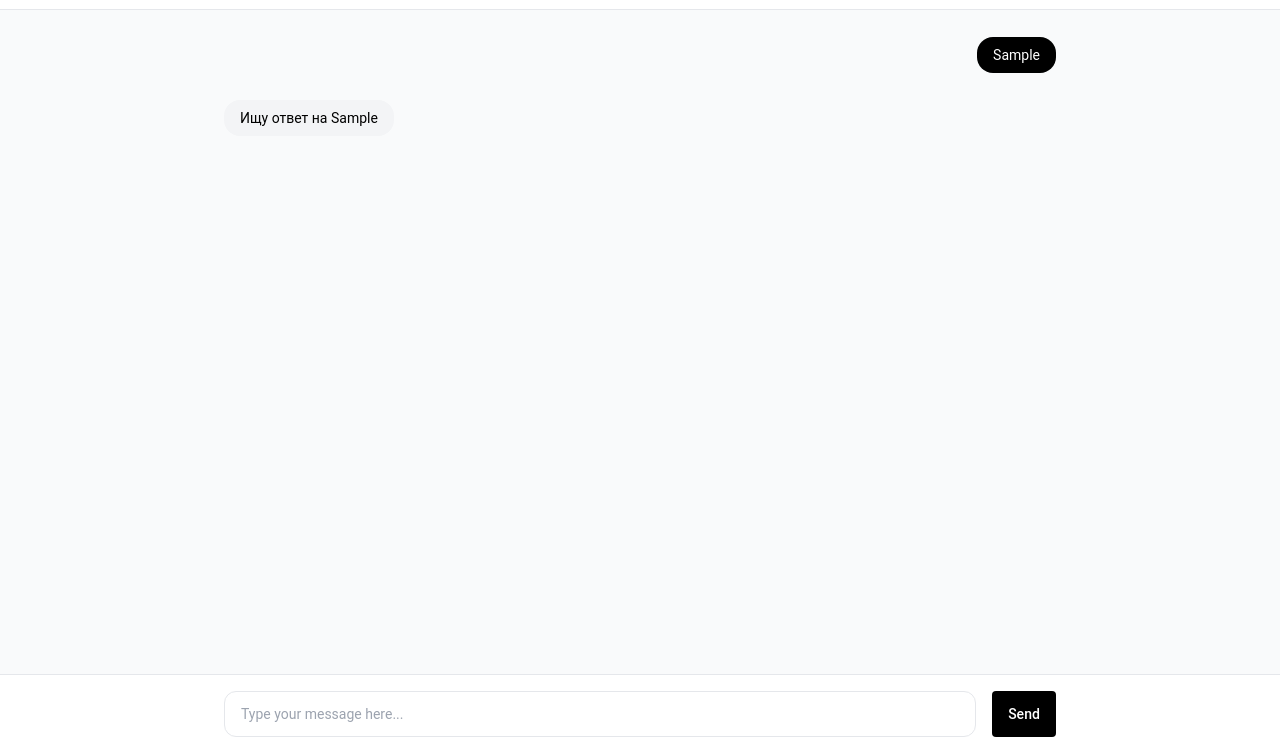
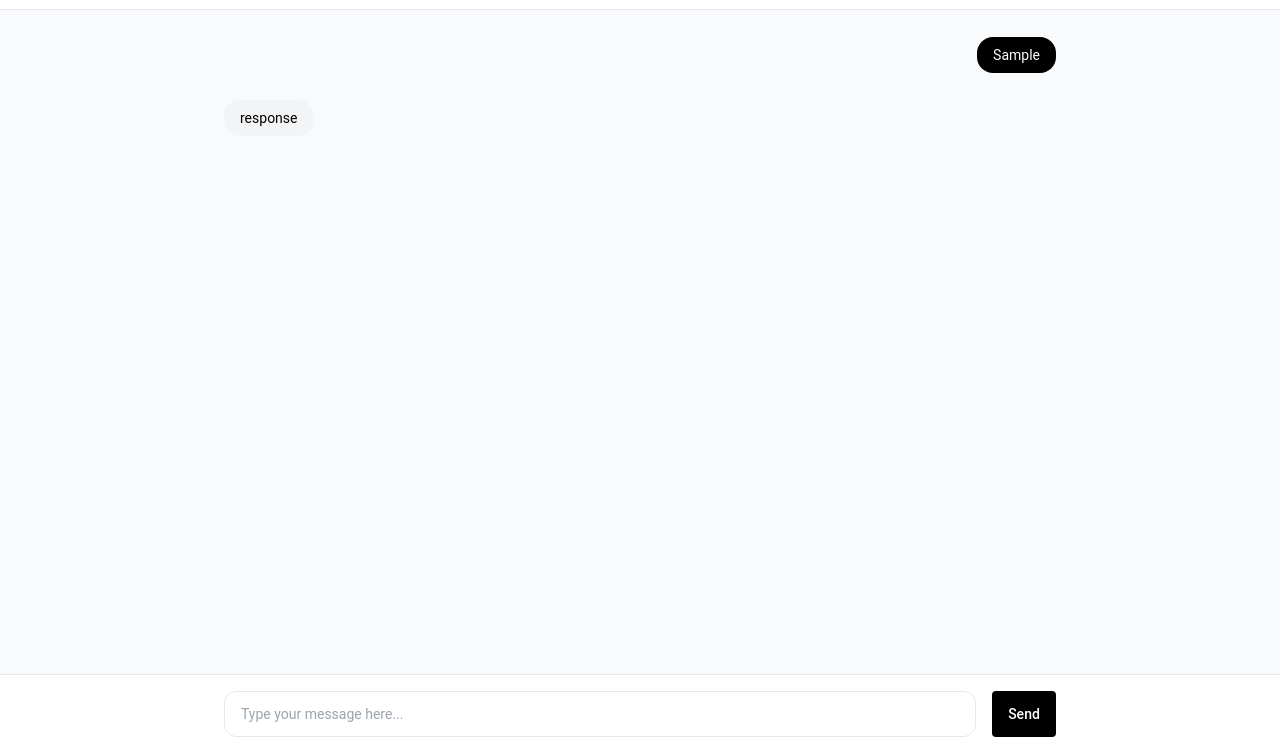
Before and after one commit to ArginP/llm-frontend, a website built with Vite: page index.html in a window 1280 px wide. Both pictures are taken after typing "Sample" into the empty fields and a click on the button "Send". Shown: the part 47-800 px from the top of the page. Built offline with nearby package versions, Linux system fonts and the light colour scheme.

Commit message:
fix: better autoscroll behavior on rapid input, improve dialog markup generation logic

```diff
--- a/src/main.js
+++ b/src/main.js
@@ -37,19 +37,13 @@ inputBtn.addEventListener('click', event => {
     if (inputField.value.trim()) {
 
         // Удержание скролла чата в нижнем положении:
-        const isScrolledToBottom = dialogWrapper.scrollHeight - dialogWrapper.clientHeight <= dialogWrapper.scrollTop + 1
+        const isScrolledToBottom = dialogWrapper.scrollHeight - dialogWrapper.clientHeight <= dialogWrapper.scrollTop + 10
 
-        const newMessageNode = document.createElement('span');
-        newMessageNode.innerHTML = userMessageHtml(inputField.value);
-
-        dialog.appendChild(newMessageNode);
-
-        const newReplyNode = document.createElement('span');
-        newReplyNode.innerHTML = assistantMessageHtml(`Ищу ответ на ${inputField.value}`);
-
-        dialog.appendChild(newReplyNode);
+        dialog.innerHTML = dialog.innerHTML + userMessageHtml(inputField.value);
 
         body.classList.remove('initial')
+
+        dialog.innerHTML = dialog.innerHTML + assistantMessageHtml('response');
 
         if (isScrolledToBottom) { // Только если чат уже в нижнем положении
             dialogWrapper.scrollTop = dialogWrapper.scrollHeight - dialogWrapper.clientHeight
--- a/src/style.css
+++ b/src/style.css
@@ -38,7 +38,7 @@ input {
         background: #F9FAFB;
         overflow: auto;
         scrollbar-gutter: auto;
-        scroll-behavior: smooth; /* не работает со скриптом автоскролла */
+        scroll-behavior: smooth;
         transition: height 400ms 200ms ease-in-out;
 
         .dialog {
```
